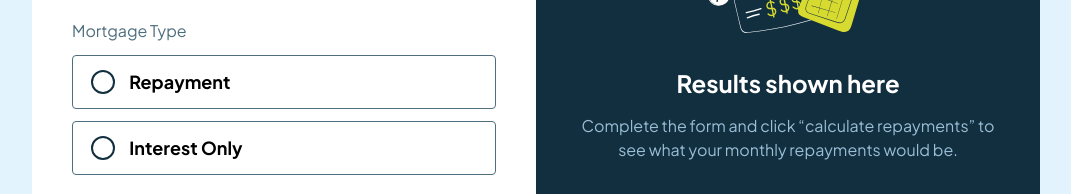
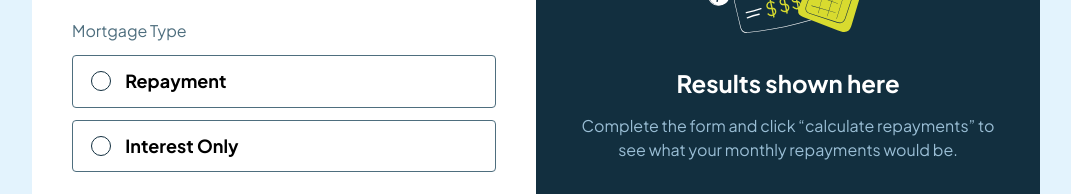
Before and after one commit to eestaniel/mortgage-calculator, a React (Vite) app: page / in a window 1280 px wide. Shown: the part 389-583 px from the top of the page, without its empty margins (104-1175 px from the left). Built offline with nearby package versions, Linux system fonts and the light colour scheme.

Commit message:
fix: fix radio button size

```diff
--- a/src/components/radiofield/RadioField.module.css
+++ b/src/components/radiofield/RadioField.module.css
@@ -26,8 +26,8 @@
 .radio_input {
     position: absolute;
     opacity: 0;
-    width: 1.5rem;
-    height: 1.5rem;
+    width: 1.25rem;
+    height: 1.25rem;
     margin: 0;
     padding: 0;
     pointer-events: none;
@@ -35,9 +35,9 @@
 
 .radio_custom {
     display: inline-block;
-    width: 1.5rem;
-    height: 1.5rem;
-    border: 2px solid var(--slate900);
+    width: 1.25rem;
+    height: 1.25rem;
+    border: 1px solid var(--slate900);
     border-radius: 50%;
     margin-right: 0.891rem;
     position: relative;
```
